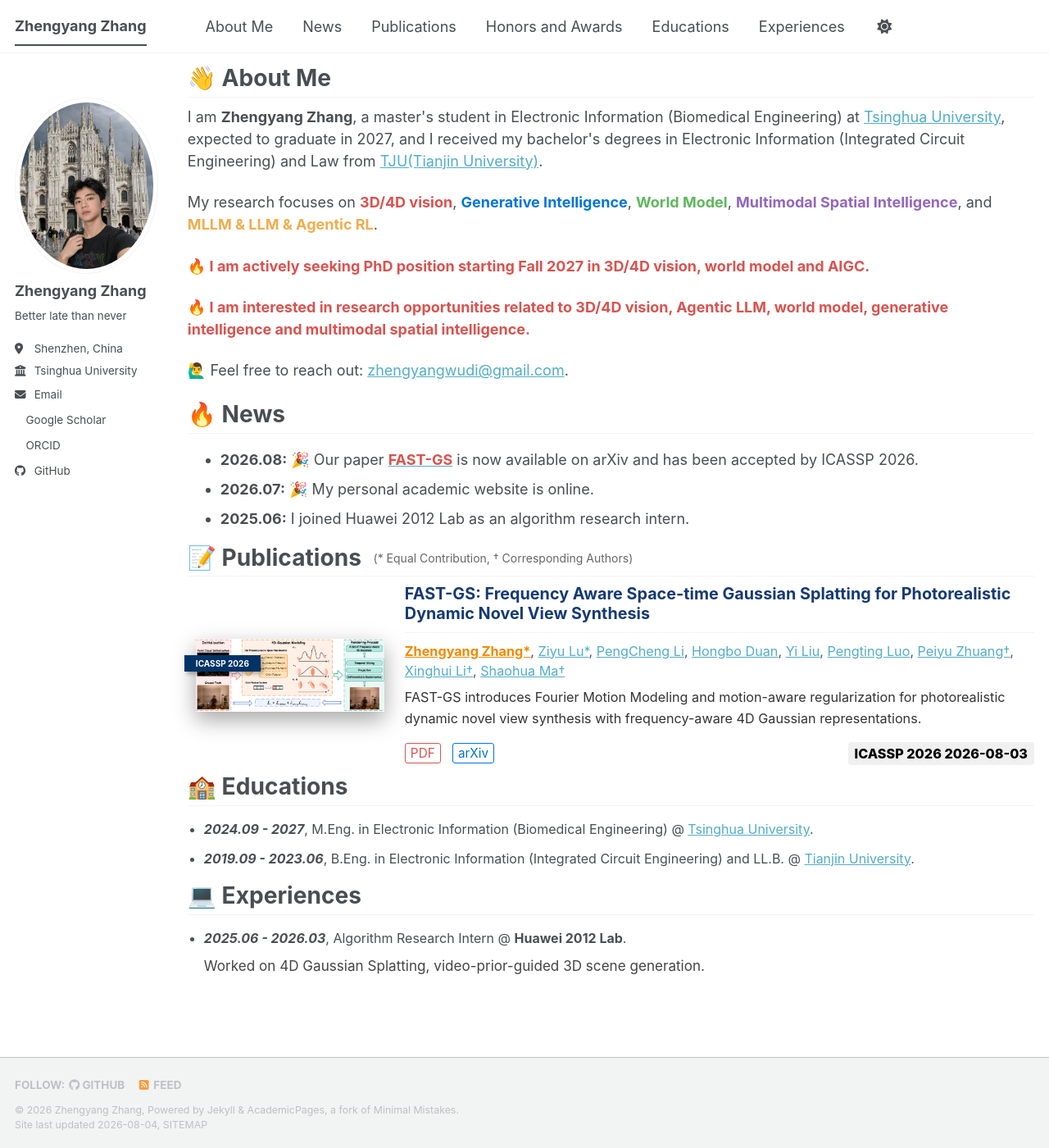
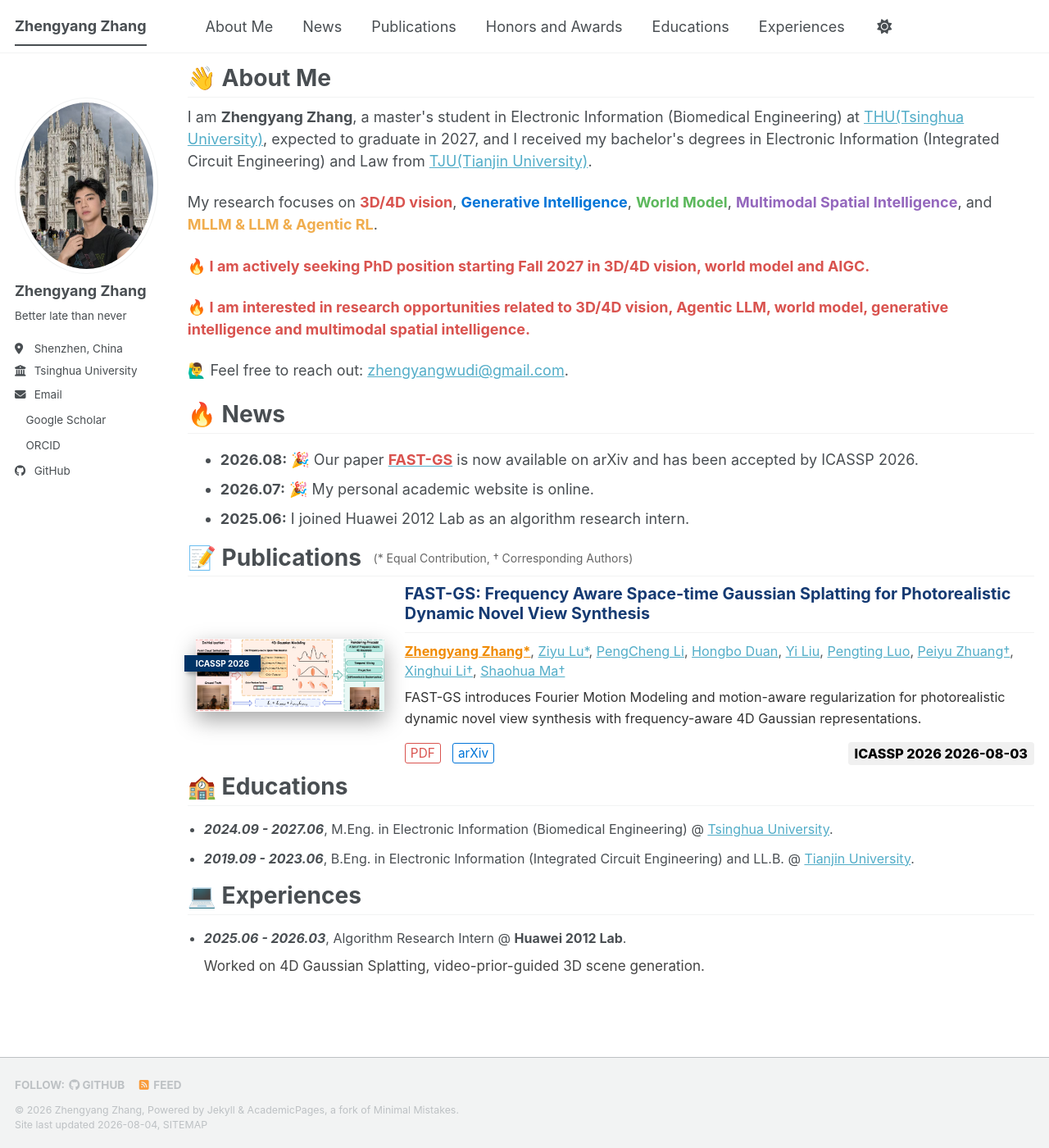
Before and after one commit to ZhengyangZhang1107/zhengyangzhang1107.github.io, a Jekyll site: the page built from _pages/about.md, in a window 1280 px wide and 1400 px high. Shown: the whole window at 82% size. Built offline with Jekyll 4.4.1, drawn with Linux system fonts in a browser that asks for light colours; a style sheet for code colours, icons or effects is not loaded.

Commit message:
Update about page with university name and graduation date

```diff
--- a/_pages/about.md
+++ b/_pages/about.md
@@ -12,7 +12,7 @@ redirect_from:
 <h1 style="margin-top: 0px; border-bottom: 1px solid #f2f3f3; padding-bottom: 5px; margin-bottom: 10px;">👋 About Me</h1>
 
 <p>
-I am <strong>Zhengyang Zhang</strong>, a master's student in Electronic Information (Biomedical Engineering) at <a href="https://www.tsinghua.edu.cn/" target="_blank">Tsinghua University</a>, expected to graduate in 2027, and I received my bachelor's degrees in Electronic Information (Integrated Circuit Engineering) and Law from <a href="https://www.tju.edu.cn/" target="_blank">TJU(Tianjin University)</a>.
+I am <strong>Zhengyang Zhang</strong>, a master's student in Electronic Information (Biomedical Engineering) at <a href="https://www.tsinghua.edu.cn/" target="_blank">THU(Tsinghua University)</a>, expected to graduate in 2027, and I received my bachelor's degrees in Electronic Information (Integrated Circuit Engineering) and Law from <a href="https://www.tju.edu.cn/" target="_blank">TJU(Tianjin University)</a>.
 </p>
 
 <p>
@@ -84,7 +84,7 @@ My research focuses on <span style="color: #d9534f; font-weight: bold;">3D/4D vi
 
 <ul style="list-style-type: disc; padding-left: 20px; font-size: 16px; line-height: 1.6;">
   <li style="margin-bottom: 10px;">
-    <span style="font-style: italic; font-weight: bold;">2024.09 - 2027</span>, M.Eng. in Electronic Information (Biomedical Engineering) @
+    <span style="font-style: italic; font-weight: bold;">2024.09 - 2027.06</span>, M.Eng. in Electronic Information (Biomedical Engineering) @
     <a href="https://www.tsinghua.edu.cn/" target="_blank">Tsinghua University</a>.
   </li>
 
```
